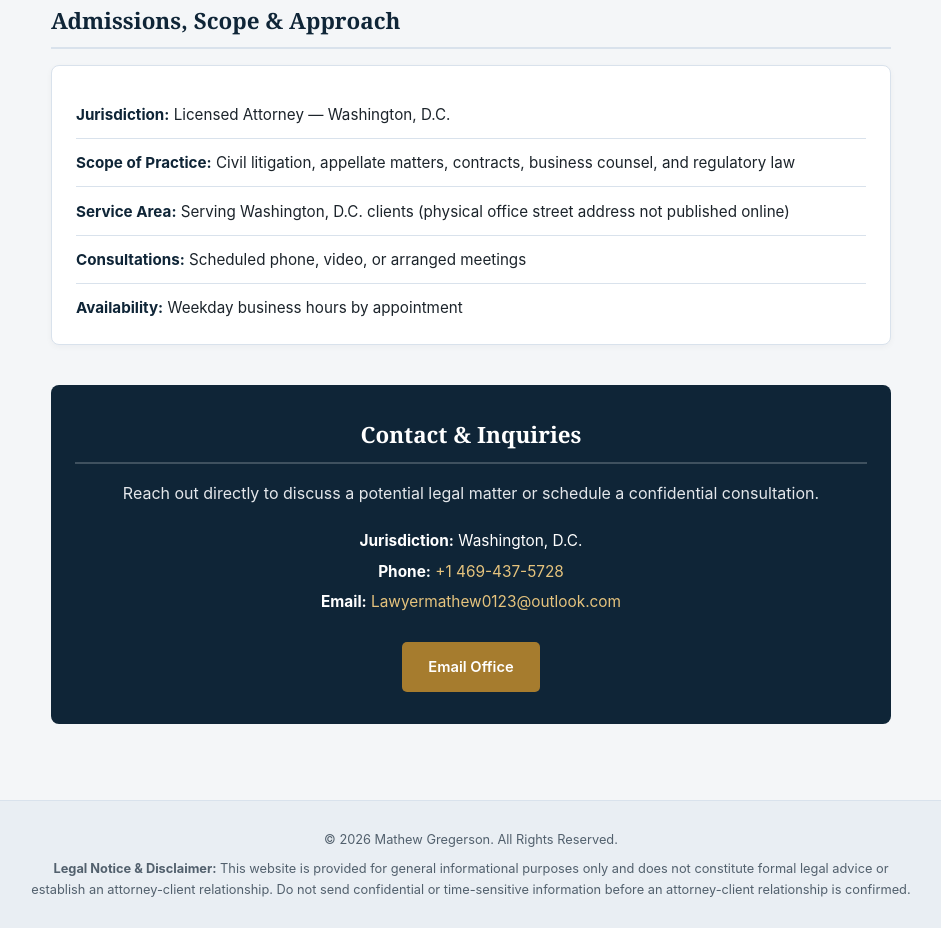
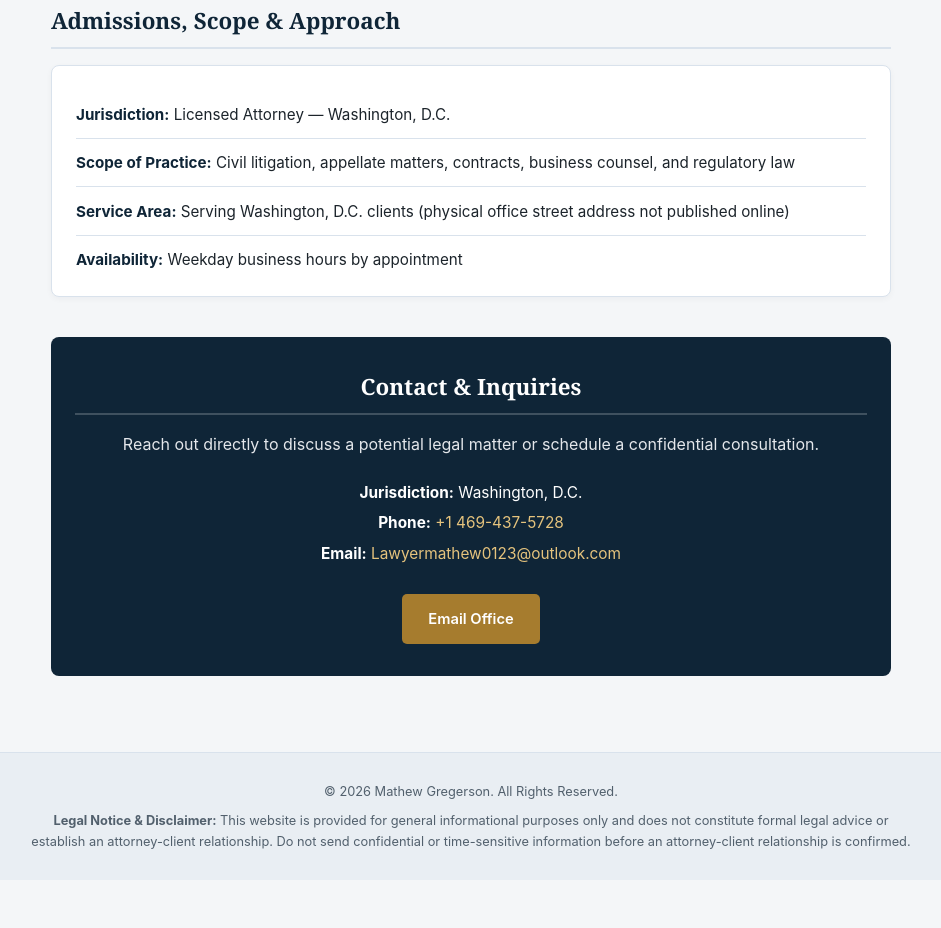
Before and after one commit to MATHEWGREGSON/mathewgregson.github.io, a plain HTML site: page index.html in a window 1280 px wide. Shown: the part 1443-2371 px from the top of the page, without its empty margins (169-1110 px from the left). After the commit the page ends 2323 px from the top, so only its background shows below. Drawn offline with Linux system fonts and the light colour scheme.

Commit message:
Update index.html

```diff
--- a/index.html
+++ b/index.html
@@ -245,7 +245,7 @@
           <li><strong>Jurisdiction:</strong> Licensed Attorney &mdash; Washington, D.C.</li>
           <li><strong>Scope of Practice:</strong> Civil litigation, appellate matters, contracts, business counsel, and regulatory law</li>
           <li><strong>Service Area:</strong> Serving Washington, D.C. clients (physical office street address not published online)</li>
-          <li><strong>Consultations:</strong> Scheduled phone, video, or arranged meetings</li>
+
           <li><strong>Availability:</strong> Weekday business hours by appointment</li>
         </ul>
       </div>
```
